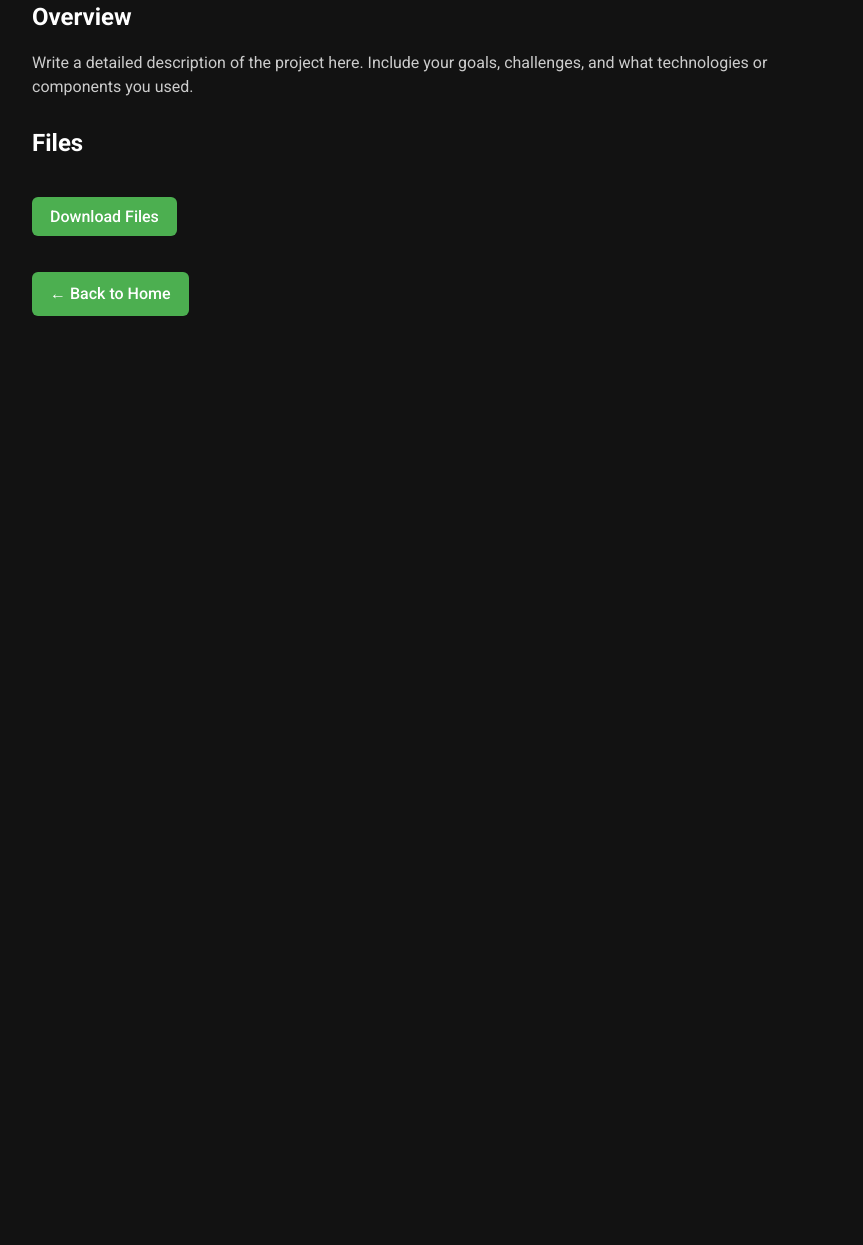
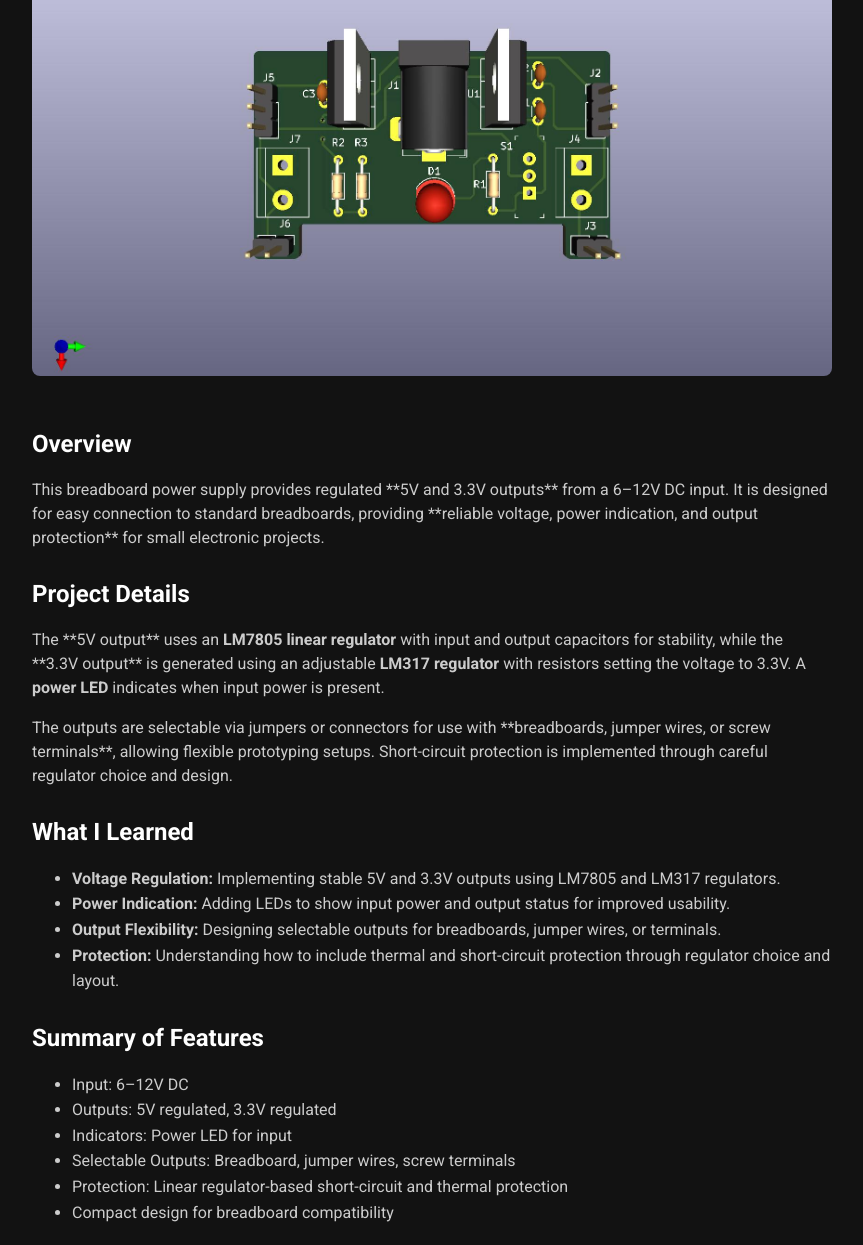
Before and after one commit to Eric-Ji-SSE/Portfolio, a plain HTML site: page projects/breadboard_psu.html in a window 1280 px wide. Shown: the part 295-1540 px from the top of the page, without its empty margins (208-1071 px from the left). Before the commit the page ends 800 px from the top, so only its background shows below. Drawn offline with Linux system fonts and the light colour scheme.

Commit message:
Update breadboard_psu.html

```diff
--- a/projects/breadboard_psu.html
+++ b/projects/breadboard_psu.html
@@ -2,7 +2,7 @@
 <html lang="en">
 <head>
     <meta charset="UTF-8">
-    <title>PROJECT NAME</title>
+    <title>Breadboard Power Supply</title>
 
     <!-- Google Fonts -->
     <link href="https://fonts.googleapis.com/css2?family=Roboto:wght@400;500;700&family=Montserrat:wght@500;700&display=swap" rel="stylesheet">
@@ -53,6 +53,8 @@
 
         p { line-height: 1.5; color: #cccccc; }
 
+        ul { line-height: 1.6; color: #cccccc; }
+
         a.button {
             display: inline-block;
             margin-top: 20px;
@@ -72,21 +74,52 @@
 <body>
 
 <header>
-    <h1>PROJECT NAME</h1>
-    <p>Project Details</p>
+    <h1>Breadboard Power Supply</h1>
+    <p>A dual-output 5V/3.3V power supply for breadboard prototyping with LEDs and protection circuits.</p>
 </header>
 
 <main>
-    <img src="../images/IMAGE_FILE.jpg" alt="PROJECT NAME Image">
+    <img src="../images/breadboard_psu.jpg" alt="Breadboard Power Supply Image">
 
     <h2>Overview</h2>
-    <p>Write a detailed description of the project here. Include your goals, challenges, and what technologies or components you used.</p>
+    <p>
+        This breadboard power supply provides regulated **5V and 3.3V outputs** from a 6–12V DC input.
+        It is designed for easy connection to standard breadboards, providing **reliable voltage, power indication, and output protection** for small electronic projects.
+    </p>
+
+    <h2>Project Details</h2>
+    <p>
+        The **5V output** uses an <strong>LM7805 linear regulator</strong> with input and output capacitors for stability, while the **3.3V output** is generated using an adjustable <strong>LM317 regulator</strong> with resistors setting the voltage to 3.3V.
+        A <strong>power LED</strong> indicates when input power is present.
+    </p>
+
+    <p>
+        The outputs are selectable via jumpers or connectors for use with **breadboards, jumper wires, or screw terminals**, allowing flexible prototyping setups.
+        Short-circuit protection is implemented through careful regulator choice and design.
+    </p>
+
+    <h2>What I Learned</h2>
+    <ul>
+        <li><strong>Voltage Regulation:</strong> Implementing stable 5V and 3.3V outputs using LM7805 and LM317 regulators.</li>
+        <li><strong>Power Indication:</strong> Adding LEDs to show input power and output status for improved usability.</li>
+        <li><strong>Output Flexibility:</strong> Designing selectable outputs for breadboards, jumper wires, or terminals.</li>
+        <li><strong>Protection:</strong> Understanding how to include thermal and short-circuit protection through regulator choice and layout.</li>
+    </ul>
+
+    <h2>Summary of Features</h2>
+    <ul>
+        <li>Input: 6–12V DC</li>
+        <li>Outputs: 5V regulated, 3.3V regulated</li>
+        <li>Indicators: Power LED for input</li>
+        <li>Selectable Outputs: Breadboard, jumper wires, screw terminals</li>
+        <li>Protection: Linear regulator-based short-circuit and thermal protection</li>
+        <li>Compact design for breadboard compatibility</li>
+    </ul>
 
     <h2>Files</h2>
-    <a class="button" href="../files/FILE_NAME.zip">Download Files</a>
+    <a class="button" href="../files/breadboard_psu_files.zip">Download Files</a>
 
     <p><a class="button" href="../index.html">← Back to Home</a></p>
 </main>
 
 </body>
-</html>
```
